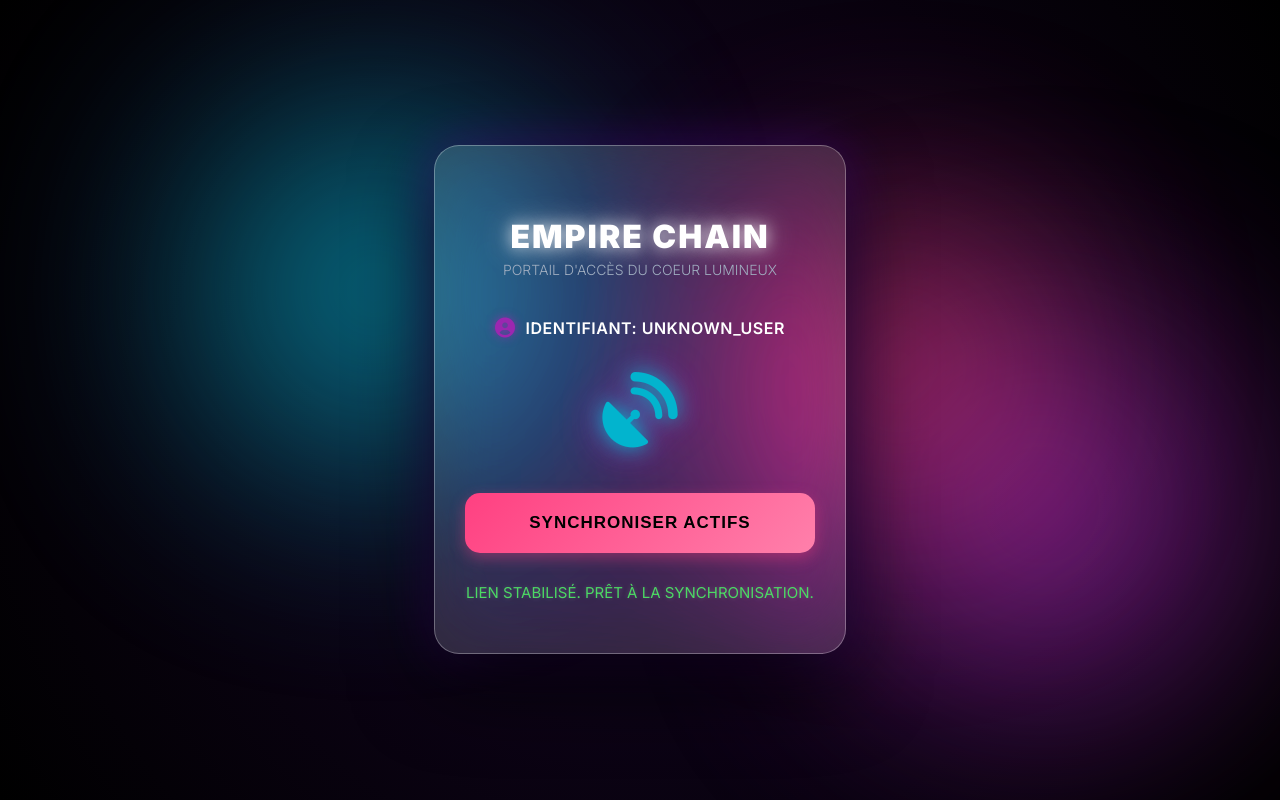
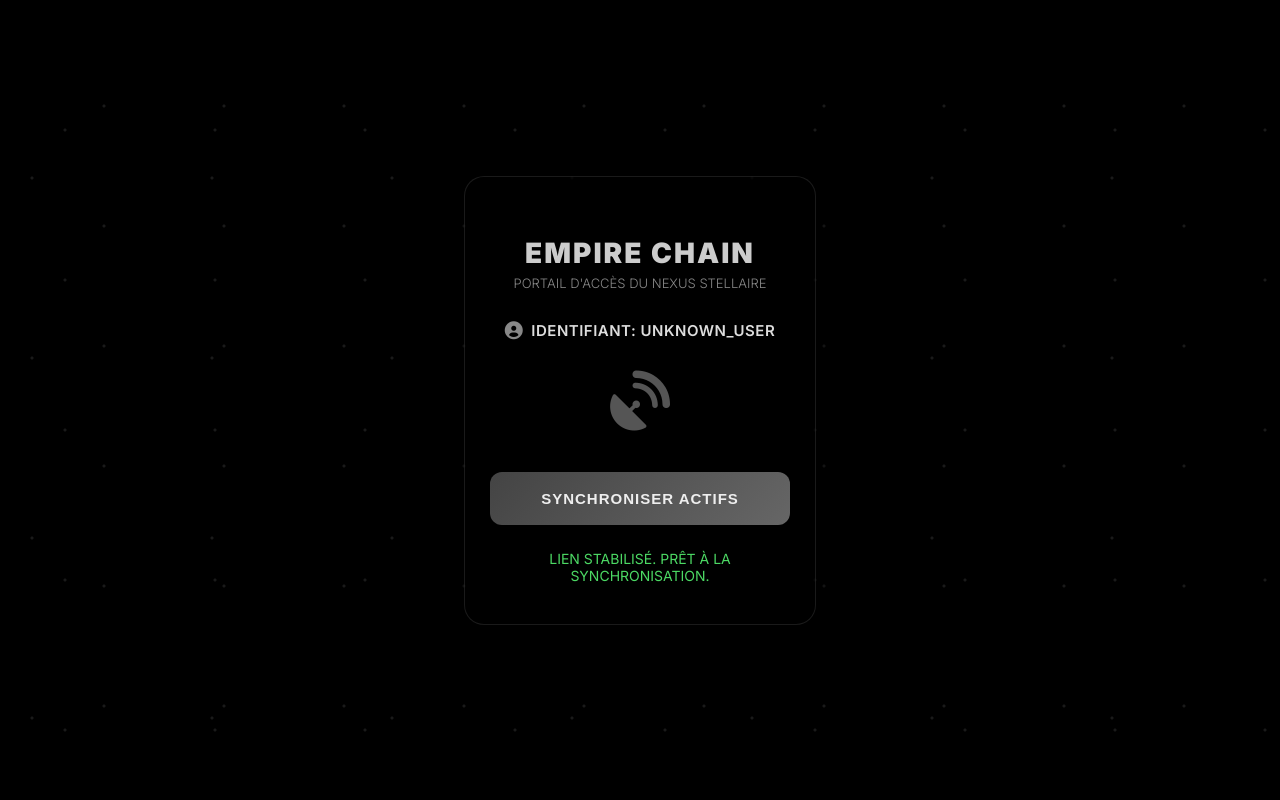
Before and after one commit to mouandabeniciaursulamaryse-debug/Empirechain-MVP-, a website: page public/index.html in a window 1280 px wide. Drawn offline with Linux system fonts and the light colour scheme.

Commit message:
Update title and styles for Stellar Nexus theme

```diff
--- a/public/index.html
+++ b/public/index.html
@@ -3,13 +3,13 @@
 <head>
     <meta charset="utf-8" />
     <meta name="viewport" content="width=device-width, initial-scale=1.0, maximum-scale=1.0, user-scalable=no" />
-    <title>EMPIRE CHAIN - ABYSSAL GLOW</title>
+    <title>EMPIRE CHAIN - STELLAR NEXUS</title>
     <script src="https://telegram.org/js/telegram-web-app.js"></script>
     <link rel="stylesheet" href="https://cdnjs.cloudflare.com/ajax/libs/font-awesome/6.0.0-beta3/css/all.min.css">
     <style>
         @import url('https://fonts.googleapis.com/css2?family=Inter:wght@300;400;600;700;900&display=swap');
 
-        /* --- Global Reset & Body (ABYSSAL DARK) --- */
+        /* --- Global Reset & Body (Deep Space) --- */
         body {
             margin: 0;
             padding: 0;
@@ -17,137 +17,187 @@
             align-items: center;
             justify-content: center;
             min-height: 100vh;
-            background-color: #000000; /* Noir Absolu */
-            background-image: radial-gradient(circle at 50% 50%, #150525 0%, #000000 100%);
+            background-color: #000000; /* Fond Noir Absolu */
             font-family: 'Inter', sans-serif;
             color: white;
             overflow: hidden;
             position: relative;
         }
 
-        /* --- Dynamic Orb Background (Très Flou, Fort Contraste) --- */
-        .orb {
+        /* --- Starfield Background (Static & Subtle Glow) --- */
+        .starfield {
             position: absolute;
-            border-radius: 50%;
-            filter: blur(120px); /* Encore plus flou */
-            opacity: 0.8;
-            animation: orbMove 20s infinite alternate ease-in-out;
+            top: 0;
+            left: 0;
+            width: 100%;
+            height: 100%;
+            background: #000;
+            background-image:
+                radial-gradient(circle at 10% 20%, rgba(255,255,255,0.1) 1px, transparent 2px),
+                radial-gradient(circle at 70% 80%, rgba(255,255,255,0.1) 1px, transparent 2px),
+                radial-gradient(circle at 40% 60%, rgba(255,255,255,0.1) 1px, transparent 2px);
+            background-size: 150px 150px, 120px 120px, 180px 180px;
+            background-position: 0 0, 60px 60px, 90px 90px;
+            animation: moveStars 100s linear infinite;
             z-index: -1;
+            filter: blur(0.5px); /* Légèrement flou pour la profondeur */
         }
-        .orb.blue { background-color: #00bcd4; width: 300px; height: 300px; top: 10%; left: 10%; animation-delay: 0s; } /* Cyan Vif */
-        .orb.purple { background-color: #9c27b0; width: 350px; height: 350px; bottom: 15%; right: 5%; animation-delay: 5s; } /* Violet Vif */
-        .orb.pink { background-color: #ff4081; width: 250px; height: 250px; top: 30%; right: 20%; animation-delay: 10s; } /* Rose/Magenta Vif */
-
-        @keyframes orbMove {
-            0% { transform: translate(0, 0) scale(1); }
-            50% { transform: translate(15vw, 15vh) scale(1.1); }
-            100% { transform: translate(0, 0) scale(1); }
+        @keyframes moveStars {
+            from { background-position: 0 0; }
+            to { background-position: 10000px 5000px; }
         }
 
-        /* --- Interface Container (Glassmorphism + Bordure Glow) --- */
+        /* --- Interface Container (VERRE SOMBRE, COMPACT) --- */
         .interface-container {
             position: relative;
             width: 90%;
-            max-width: 350px;
-            /* Moins transparent que V8 pour une meilleure visibilité */
-            background: rgba(255, 255, 255, 0.15);
-            backdrop-filter: blur(35px) saturate(200%); /* Flou intense */
-            border: 1px solid rgba(255, 255, 255, 0.3); /* Bordure plus visible */
-            border-radius: 25px;
-            padding: 50px 30px;
+            max-width: 300px; /* Encore plus compact */
+            /* Très sombre et peu lumineux */
+            background: rgba(0, 0, 0, 0.4); /* Plus sombre */
+            backdrop-filter: blur(20px) saturate(150%);
+            border: 1px solid rgba(255, 255, 255, 0.1); /* Bordure discrète */
+            border-radius: 20px;
+            padding: 40px 25px;
             box-shadow:
-                0 30px 80px rgba(0, 0, 0, 0.8),
-                0 0 50px rgba(106, 17, 203, 0.4);
+                0 20px 50px rgba(0, 0, 0, 0.7); /* Ombre douce */
             text-align: center;
             opacity: 0;
             animation: fadeInScale 1s cubic-bezier(0.2, 0.8, 0.2, 1) forwards;
             z-index: 1;
         }
+        @keyframes fadeInScale { from { opacity: 0; transform: scale(0.9) translateY(20px); } to { opacity: 1; transform: scale(1) translateY(0); } }
 
-        /* --- Title & Subtitle (MAX GLOW) --- */
+        /* --- Title (Sombre par défaut, Glow au clic) --- */
         h1 {
             font-family: 'Inter', sans-serif;
-            font-size: 32px;
+            font-size: 28px;
             font-weight: 900;
-            color: #ffffff;
+            color: #ccc; /* Gris clair par défaut */
             margin-bottom: 5px;
             letter-spacing: 2px;
-            /* Glow très fort pour le titre */
+            text-transform: uppercase;
+            transition: all 0.5s ease-out; /* Pour l'animation de glow */
+            text-shadow: none; /* Pas de glow par défaut */
+        }
+        /* Classe pour activer le glow au clic */
+        h1.active-glow {
+            color: #e0f2fe;
             text-shadow:
-                0 0 15px rgba(255, 255, 255, 0.7),
-                0 0 30px rgba(255, 255, 255, 0.5);
+                0 0 10px rgba(224, 242, 254, 0.6),
+                0 0 20px rgba(224, 242, 254, 0.4),
+                0 0 30px rgba(106, 17, 203, 0.3); /* Nuance de violet */
+        }
+
+
+        .subtitle {
+            font-family: 'Inter', sans-serif;
+            font-size: 13px;
+            color: #888; /* Gris plus sombre */
+            margin-bottom: 30px;
+            font-weight: 300;
+        }
+
+        /* --- User Info Display --- */
+        .user-info {
+            display: flex;
+            align-items: center;
+            justify-content: center;
+            margin-bottom: 25px;
+            color: #ddd; /* Plus sombre par défaut */
+            font-size: 15px;
+            font-weight: 600;
+            letter-spacing: 0.5px;
+        }
+        .user-info i {
+            margin-right: 8px;
+            color: #888; /* Icône discrète */
+            font-size: 18px;
+        }
+
+        /* --- Central Icon (Subtil) --- */
+        .central-icon {
+            margin: 0 auto 35px;
+            font-size: 60px;
+            color: #555; /* Icône très sombre par défaut */
+            text-shadow: none;
+            transition: all 0.5s ease-out;
+        }
+        /* Glow de l'icône au clic */
+        .central-icon.active-glow {
+            color: #00bcd4; /* Cyan pour l'icône activée */
+            text-shadow:
+                0 0 15px #00bcd4,
+                0 0 30px rgba(0, 188, 212, 0.6);
+            animation: pulseIcon 1.5s infinite alternate ease-in-out;
+        }
+        @keyframes pulseIcon {
+            from { transform: scale(1); opacity: 0.8; }
+            to { transform: scale(1.05); opacity: 1; }
+        }
+
+        /* --- Action Button (Glow au Clic) --- */
+        .btn-action {
+            width: 100%;
+            padding: 18px;
+            border-radius: 12px;
+            border: none;
+            background: linear-gradient(135deg, #444 0%, #666 100%); /* Gris sombre par défaut */
+            color: #eee;
+            font-weight: 700;
+            font-size: 15px;
+            letter-spacing: 1px;
+            cursor: pointer;
+            transition: all 0.3s ease;
+            box-shadow: 0 5px 15px rgba(0, 0, 0, 0.4);
             text-transform: uppercase;
         }
-
-        /* --- Central Icon (Pulsation MAX) --- */
-        .central-icon {
-            margin: 0 auto 40px;
-            font-size: 70px;
-            color: #00bcd4; /* Cyan pour le contraste */
-            text-shadow:
-                0 0 20px #00bcd4,
-                0 0 40px #9c27b0;
-            animation: pulseIcon 1.5s infinite alternate ease-in-out;
-        }
-
-        /* --- Action Button (SPECTACULAR GLOW) --- */
-        .btn-action {
-            width: 100%;
-            padding: 20px;
-            border-radius: 15px;
-            border: none;
-            background: linear-gradient(135deg, #ff4081 0%, #ff80ab 100%); /* Rose Vif */
-            color: #000000; /* Texte Noir sur Bouton Lumineux */
-            font-weight: 900;
-            font-size: 17px;
-            letter-spacing: 1px;
-            cursor: pointer;
-            transition: all 0.3s cubic-bezier(0.2, 0.8, 0.2, 1);
-            /* Box-shadow initiale légère */
-            box-shadow: 0 5px 15px rgba(255, 64, 129, 0.4);
-            text-transform: uppercase;
-        }
-
-        /* Effet Glow TRÈS Fort au survol/clic */
+        /* Glow spectaculaire au survol et actif */
         .btn-action:hover {
-            transform: translateY(-3px);
-            /* Glow intense, très visible */
+            transform: translateY(-2px);
+            background: linear-gradient(135deg, #ff4081 0%, #ff80ab 100%); /* Rose vif */
             box-shadow:
                 0 0 5px #ff4081,
                 0 0 20px #ff4081,
                 0 0 40px #ff4081,
                 0 0 80px rgba(255, 64, 129, 0.8);
+            color: #000; /* Texte noir sur bouton lumineux */
         }
         .btn-action:active {
             transform: translateY(1px);
             box-shadow: 0 5px 15px rgba(255, 64, 129, 0.4);
         }
 
-        /* --- Autres styles (inchangés mais inclus pour la refonte totale) --- */
-        .subtitle { font-family: 'Inter', sans-serif; font-size: 14px; color: #a0aec0; margin-bottom: 40px; font-weight: 300; }
-        .user-info { display: flex; align-items: center; justify-content: center; margin-bottom: 30px; color: #ffffff; font-size: 16px; font-weight: 600; letter-spacing: 0.5px; }
-        .user-info i { margin-right: 10px; color: #9c27b0; font-size: 20px; text-shadow: 0 0 10px rgba(156, 39, 176, 0.8); }
-        #status-message { margin-top: 30px; font-size: 15px; color: #cbd5e0; min-height: 20px; opacity: 1; text-shadow: 0 0 5px rgba(255, 255, 255, 0.2); }
-        @keyframes fadeInScale { from { opacity: 0; transform: scale(0.9) translateY(20px); } to { opacity: 1; transform: scale(1) translateY(0); } }
-        @keyframes pulseIcon { from { transform: scale(1); opacity: 0.8; } to { transform: scale(1.1); opacity: 1; } }
+        /* --- Status Message --- */
+        #status-message {
+            margin-top: 25px;
+            font-size: 14px;
+            color: #777; /* Gris sombre par défaut */
+            min-height: 20px;
+            opacity: 1;
+            text-shadow: none;
+            transition: all 0.5s ease-out;
+        }
+        /* Glow du message de statut au clic */
+        #status-message.active-glow {
+            color: #4cd964;
+            text-shadow: 0 0 10px rgba(76, 217, 100, 0.7);
+        }
 
     </style>
 </head>
 <body>
-    <div class="orb blue"></div>
-    <div class="orb purple"></div>
-    <div class="orb pink"></div>
+    <div class="starfield"></div>
 
     <div class="interface-container">
-        <h1>EMPIRE CHAIN</h1>
-        <div class="subtitle">PORTAIL D'ACCÈS DU COEUR LUMINEUX</div>
+        <h1 id="mainTitle">EMPIRE CHAIN</h1>
+        <div class="subtitle">PORTAIL D'ACCÈS DU NEXUS STELLAIRE</div>
 
         <div class="user-info">
             <i class="fas fa-user-circle"></i>
             <span id="usernameDisplay">INITIALISATION DES SÉQUENCES...</span>
         </div>
 
-        <div class="central-icon">
+        <div class="central-icon" id="centralIcon">
             <i class="fas fa-satellite-dish"></i>
         </div>
 
@@ -160,6 +210,9 @@
         const statusMsg = document.getElementById('status-message');
         const usernameDisplay = document.getElementById('usernameDisplay');
         const saveBtn = document.getElementById('saveBtn');
+        const mainTitle = document.getElementById('mainTitle');
+        const centralIcon = document.getElementById('centralIcon');
+
         let telegramUsername = 'UNKNOWN_USER';
 
         // ---------------------------------------------
@@ -199,6 +252,11 @@
         // ---------------------------------------------
         document.getElementById('saveBtn').addEventListener('click', async () => {
 
+            // Activer les effets de glow au clic
+            mainTitle.classList.add('active-glow');
+            centralIcon.classList.add('active-glow');
+            statusMsg.classList.add('active-glow');
+
             statusMsg.style.opacity = 0;
             saveBtn.innerText = "TRAITEMENT DE LA TRANSACTION...";
             saveBtn.style.background = "linear-gradient(135deg, #4cd964 0%, #32cd32 100%)";
@@ -229,8 +287,15 @@
                 statusMsg.style.opacity = 1;
             } finally {
                 saveBtn.innerText = "SYNCHRONISER ACTIFS";
-                saveBtn.style.background = "linear-gradient(135deg, #ff4081 0%, #ff80ab 100%)";
-                saveBtn.style.boxShadow = "0 5px 15px rgba(255, 64, 129, 0.4)";
+                saveBtn.style.background = ""; // Revient au style par défaut via CSS
+                saveBtn.style.boxShadow = ""; // Revient au style par défaut via CSS
+
+                // Désactiver les effets de glow après un délai pour le feedback
+                setTimeout(() => {
+                    mainTitle.classList.remove('active-glow');
+                    centralIcon.classList.remove('active-glow');
+                    statusMsg.classList.remove('active-glow');
+                }, 2000); // Garde le glow pendant 2 secondes
             }
         });
 
```
